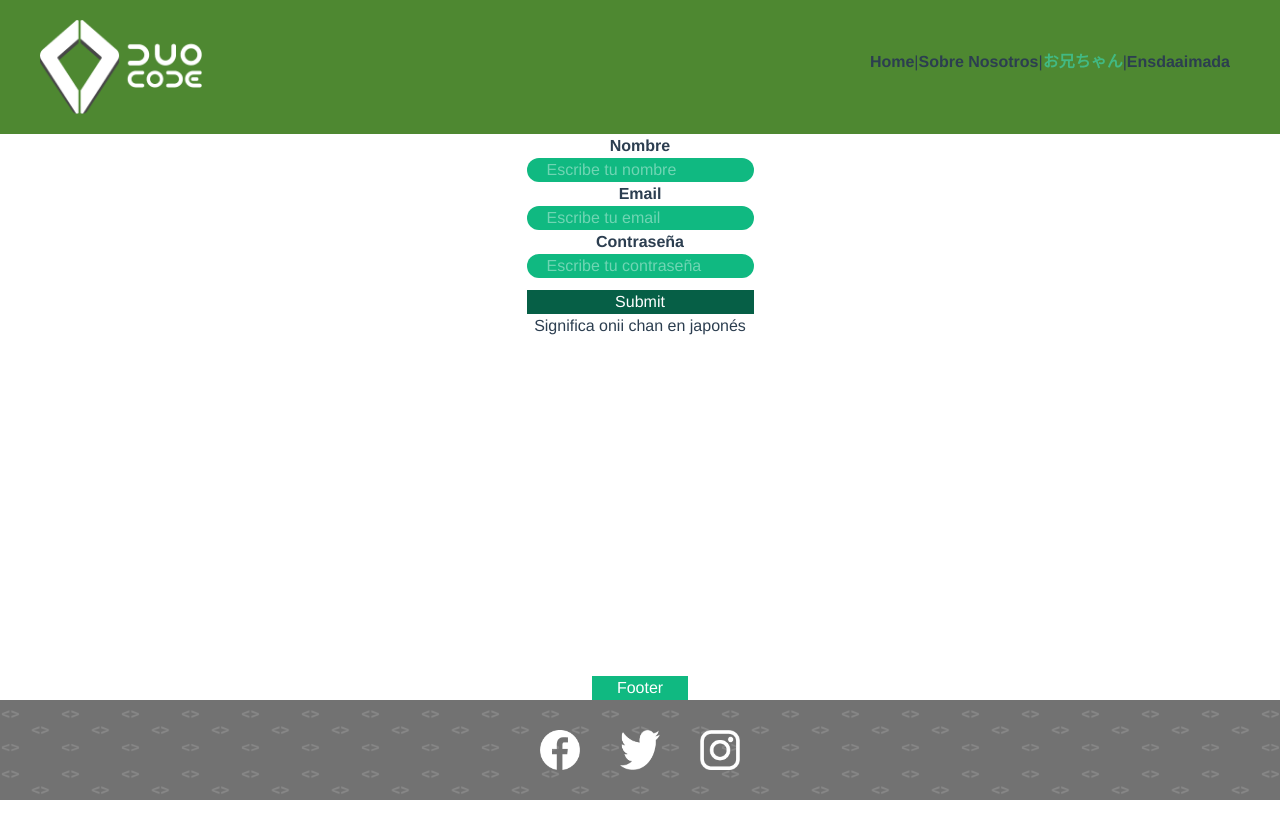
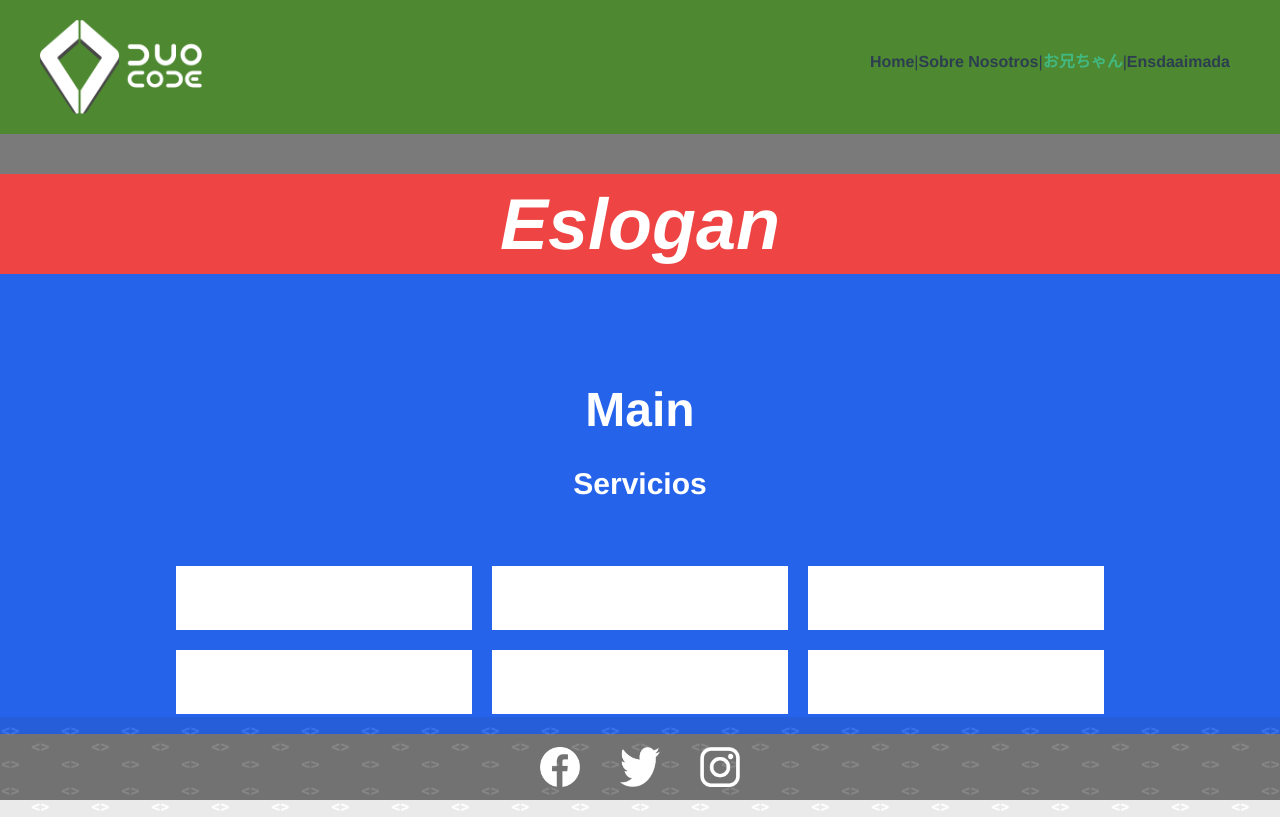
Before and after one commit to lolop93/desarrollosDuoVue, a Vue app in the folder vue/vue_app/: page /about in a window 1280 px wide. Built offline with nearby package versions, Linux system fonts and the light colour scheme.

Commit message:
template homepage creado

```diff
--- a/vue/vue_app/src/App.vue
+++ b/vue/vue_app/src/App.vue
@@ -6,12 +6,10 @@
     <mi-header></mi-header>
 
     <div class="cuerpo w-full " style="flex:1 0 auto">
-      <miForm></miForm>
-      <router-view/>
+      <homepage></homepage>
+
     </div>
-    <div class="flex content-center justify-center">
-      <button @click="verFooter ? verFooter=false : verFooter=true" class=" bg-green-500 hover:bg-green-700 text-white h-6 w-24">Footer</button>
-    </div>
+
 
 
     <miFooter v-if="verFooter"></miFooter>
@@ -52,10 +50,10 @@ html{
 </style>
 <script>
 import miFooter from "./components/miFooter";
-import MiForm from "./components/miForm";
 import MiHeader from "./components/miHeader";
+import homepage from "./components/homepage";
 export default {
-  components: {MiHeader, MiForm, miFooter},
+  components: {MiHeader, homepage, miFooter},
   data(){
     return{
       verFooter: true,
--- /dev/null
+++ b/vue/vue_app/src/components/homepage.vue
@@ -0,0 +1,40 @@
+<template>
+<div class="cuerpo flex w-full h-full bg-duogrey">
+  <div class="main w-full">
+    <div class="titulo flex content-center justify-center flex-col w-full h-1/6 bg-red-500 mt-10">
+      <h1 class="text-white font-extrabold italic text-7xl">Eslogan</h1>
+
+    </div>
+
+    <div class="contenedor-cards w-full h-5/6 bg-blue-600 p-28">
+      <h1 class="text-white text-5xl font-semibold">Main</h1>
+      <h1 class="text-white text-3xl font-semibold mt-8">Servicios</h1>
+      <div class="gridMain grid grid-cols-3 gap-5 w-full h-full p-16">
+        <div class="bg-white"></div>
+        <div class="bg-white"></div>
+        <div class="bg-white"></div>
+        <div class="bg-white"></div>
+        <div class="bg-white"></div>
+        <div class="bg-white"></div>
+      </div>
+
+
+
+    </div>
+  </div>
+
+
+
+
+</div>
+</template>
+
+<script>
+export default {
+  name: "homepage"
+}
+</script>
+
+<style scoped>
+
+</style>
```
